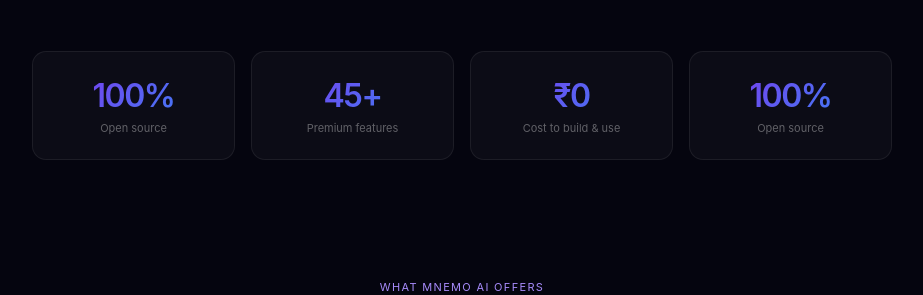
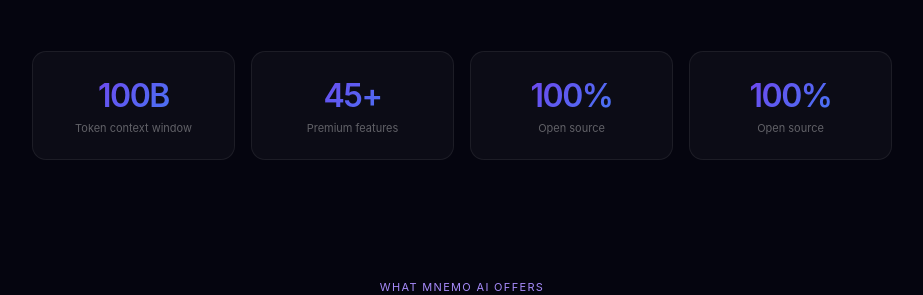
Before and after one commit to JOSESAMUEL14/mnemo-ai-final, a Flask app: page / in a window 1280 px wide. Shown: the part 799-1094 px from the top of the page, without its empty margins (178-1101 px from the left). Run offline with Flask 3, Linux system fonts and the light colour scheme.

Commit message:
Fix: Replace ₹0 with 100% Open source on landing page

```diff
--- a/templates/landing.html
+++ b/templates/landing.html
@@ -240,17 +240,17 @@
 <section class="stats-section" id="stats">
     <div class="stats-row">
         <div class="stat-box">
-    <div class="stat-num">100%</div>
-    <div class="stat-lbl">Open source</div>
-</div>
+            <div class="stat-num">100B</div>
+            <div class="stat-lbl">Token context window</div>
+        </div>
         <div class="stat-box">
             <div class="stat-num">45+</div>
             <div class="stat-lbl">Premium features</div>
         </div>
         <div class="stat-box">
-            <div class="stat-num">₹0</div>
-            <div class="stat-lbl">Cost to build & use</div>
-        </div>
+    <div class="stat-num">100%</div>
+    <div class="stat-lbl">Open source</div>
+</div>
         <div class="stat-box">
             <div class="stat-num">100%</div>
             <div class="stat-lbl">Open source</div>
```
